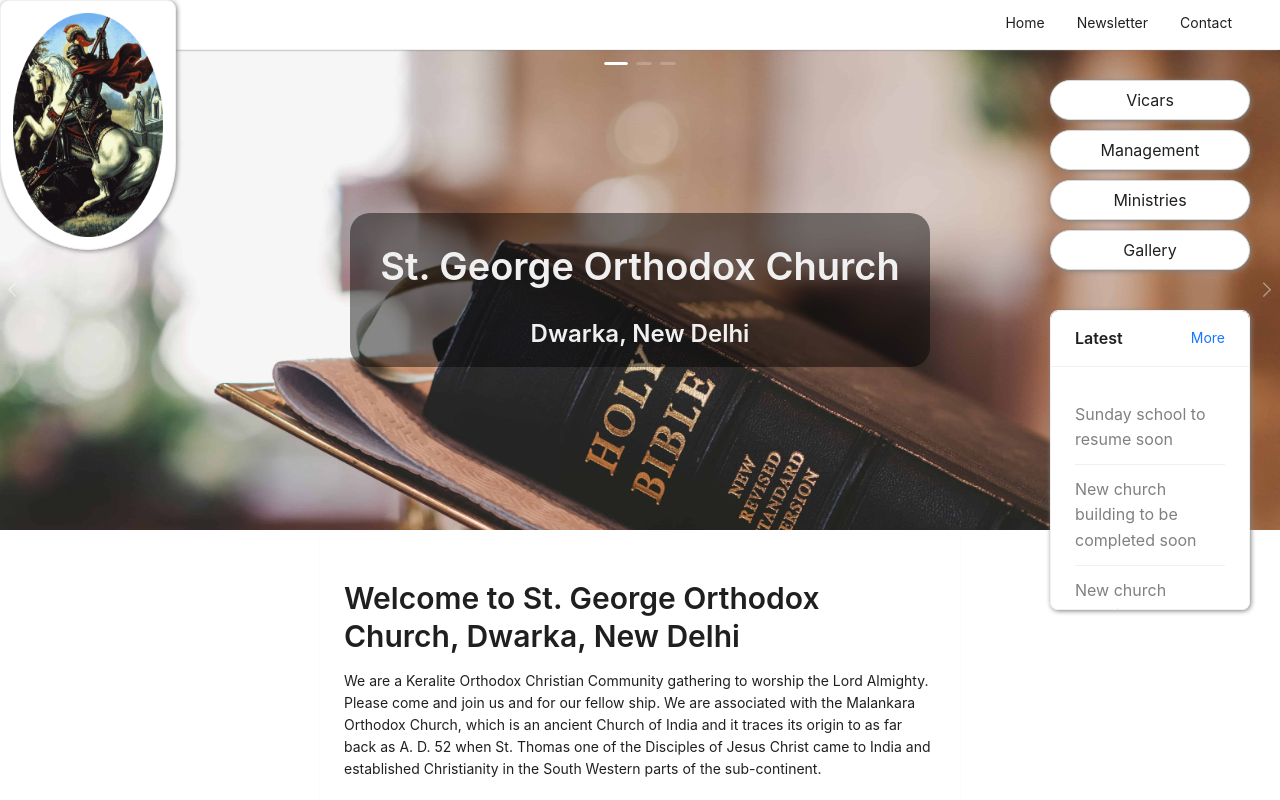
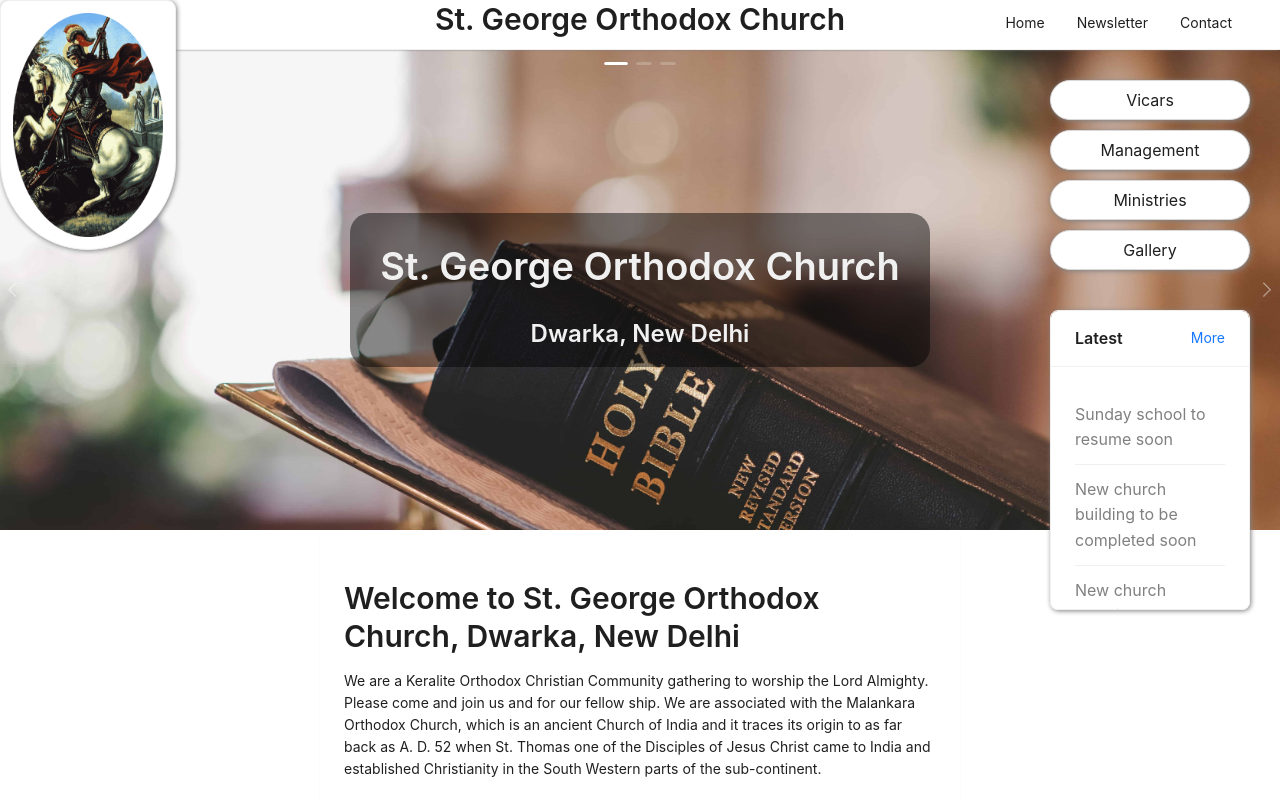
Before and after one commit to ParadoxZero/church, a React (Vite) app: page / in a window 1280 px wide. Shown: the top 800 px of the page. Built offline with nearby package versions, Linux system fonts and the light colour scheme.

Commit message:
Add title to menu

```diff
--- a/src/components/header.tsx
+++ b/src/components/header.tsx
@@ -25,15 +25,17 @@ const items: MenuItem[] = [
     }
 ];
 
-const shadow_style = {  };
-
 export class Header extends React.Component {
     render() {
         return (
            <>
             <Menu mode="horizontal"
+            title='St. George Orthodox Church'
             style={{justifyContent: 'flex-end', boxShadow:'0 2px 2px -2px grey', position:'fixed', top:0, width:'100%', height:50} }
-            items={items} />
+            items={items}>
+            </Menu>
+            <Typography.Title level={2} style={{position: 'fixed', padding:0, margin:0, left:'50%', transform:'translateX(-50%)',
+                            top: 0}}>St. George Orthodox Church</Typography.Title>
            {this.render_side_nav()}
            <Card style={{position:'fixed', padding:0, boxShadow:'1px 1px 5px grey', borderRadius:'10px 10px 100px 100px', top:0 }} size='small' hoverable>
                 <Image src={avatar} width={150} preview={false}  />
```
